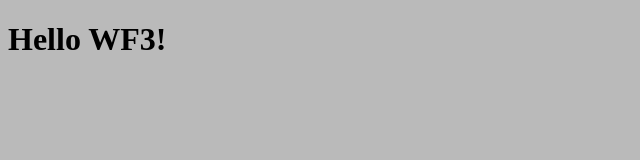
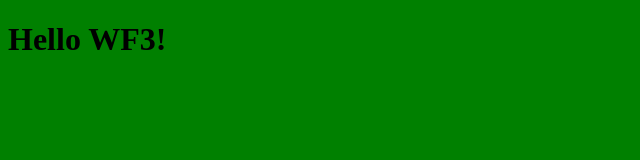
Before and after one commit to Ophois34/nimes, a plain HTML site: page index.html in a window 1280 px wide. Shown: the whole page, without its empty margins (0-640 px from the left). Drawn offline with Linux system fonts and the light colour scheme.

Commit message:
bg vert
bg vert

```diff
--- a/css/main.css
+++ b/css/main.css
@@ -1,3 +1,3 @@
 body{
-	background: #BABABA;
+	background: green;
 }
```
